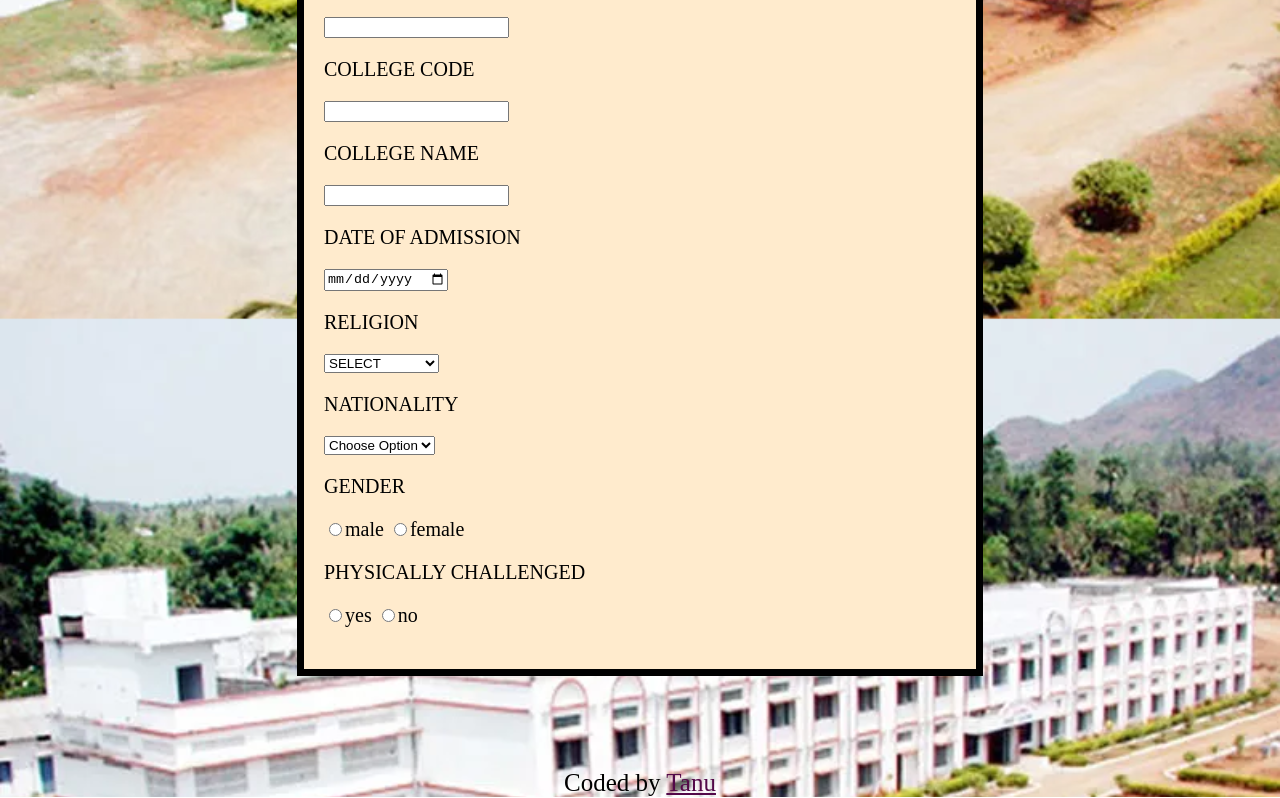
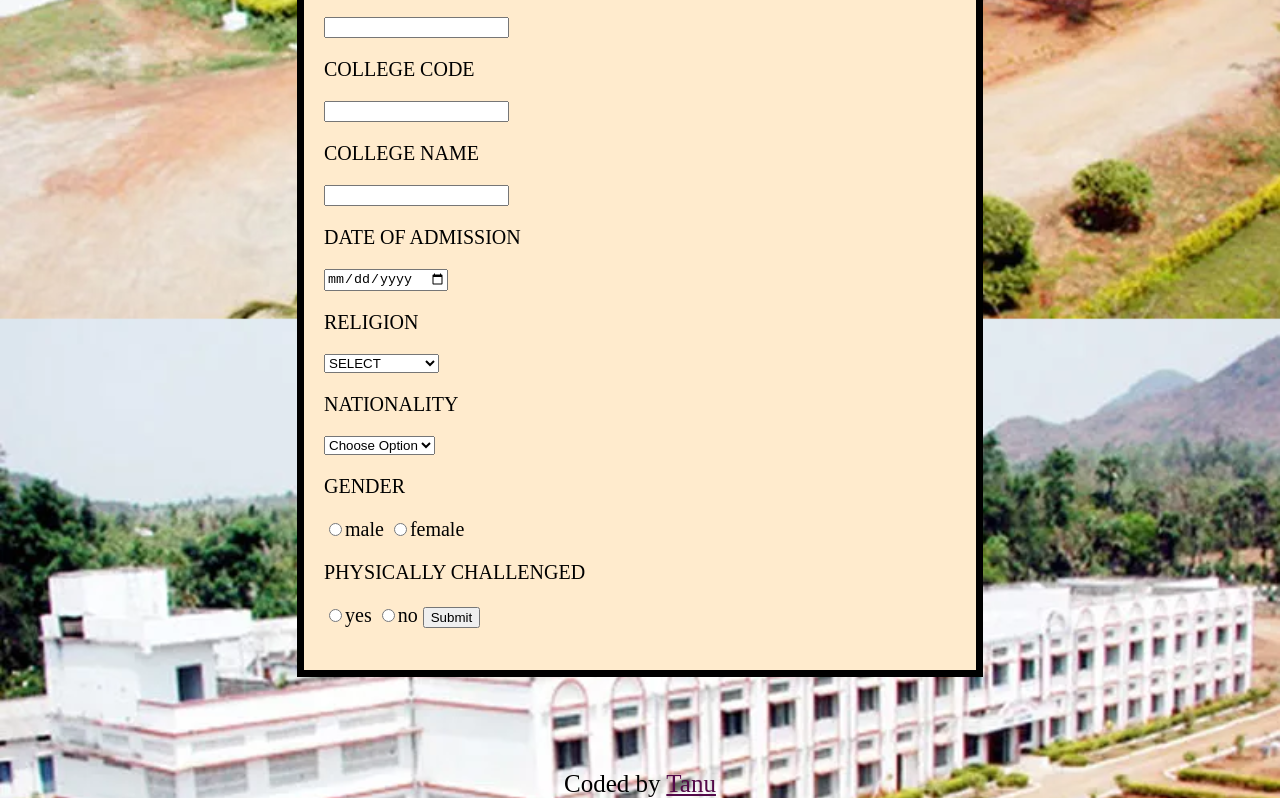
Before and after one commit to kTanu/Form, a plain HTML site: page index.html in a window 1280 px wide. Shown: the part 1606-2404 px from the top of the page. Drawn offline with Linux system fonts and the light colour scheme.

Commit message:
Update index.html

```diff
--- a/index.html
+++ b/index.html
@@ -108,7 +108,7 @@ admission form
 <input type="radio"Name="PC"value="yes">yes
 <input type="radio"Name="PC"value="no">no
 
-
+<button type="submit" form="nameform" value="Submit">Submit</button>
 
 
 </form>
```
